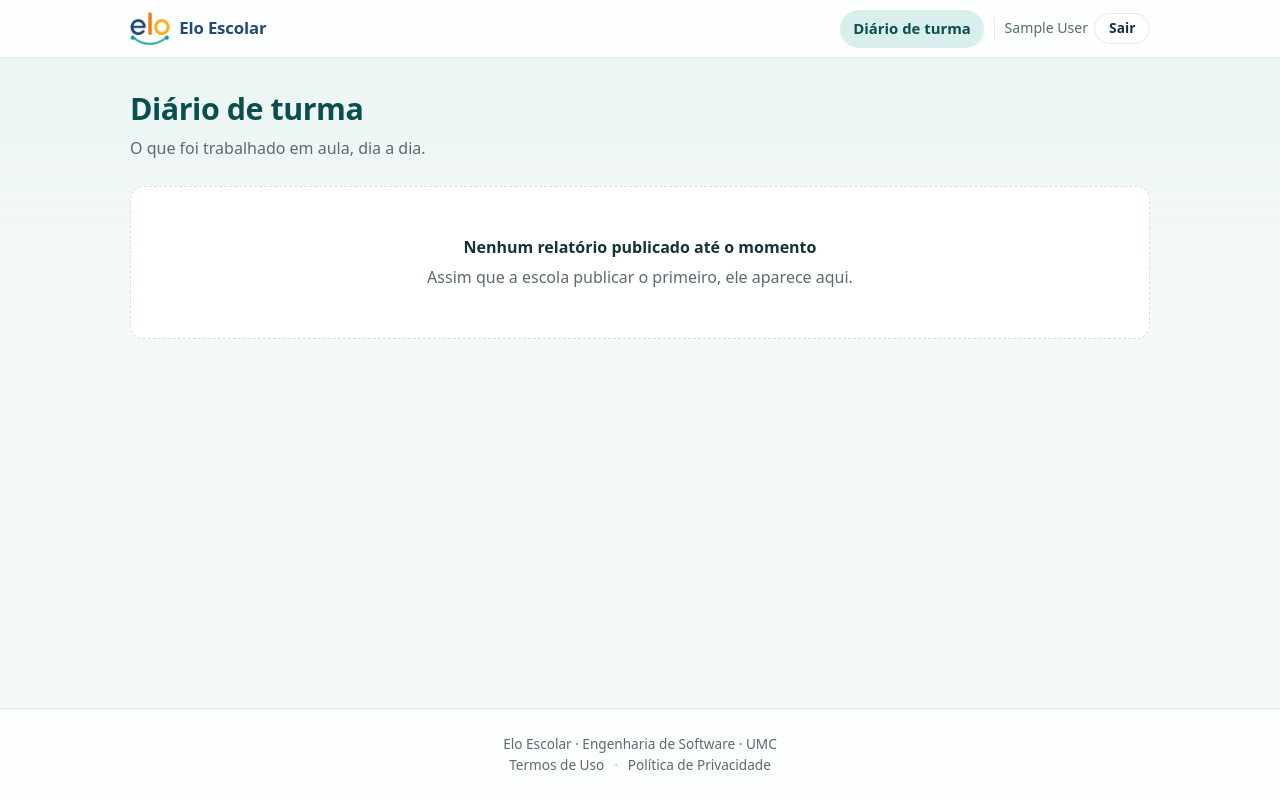
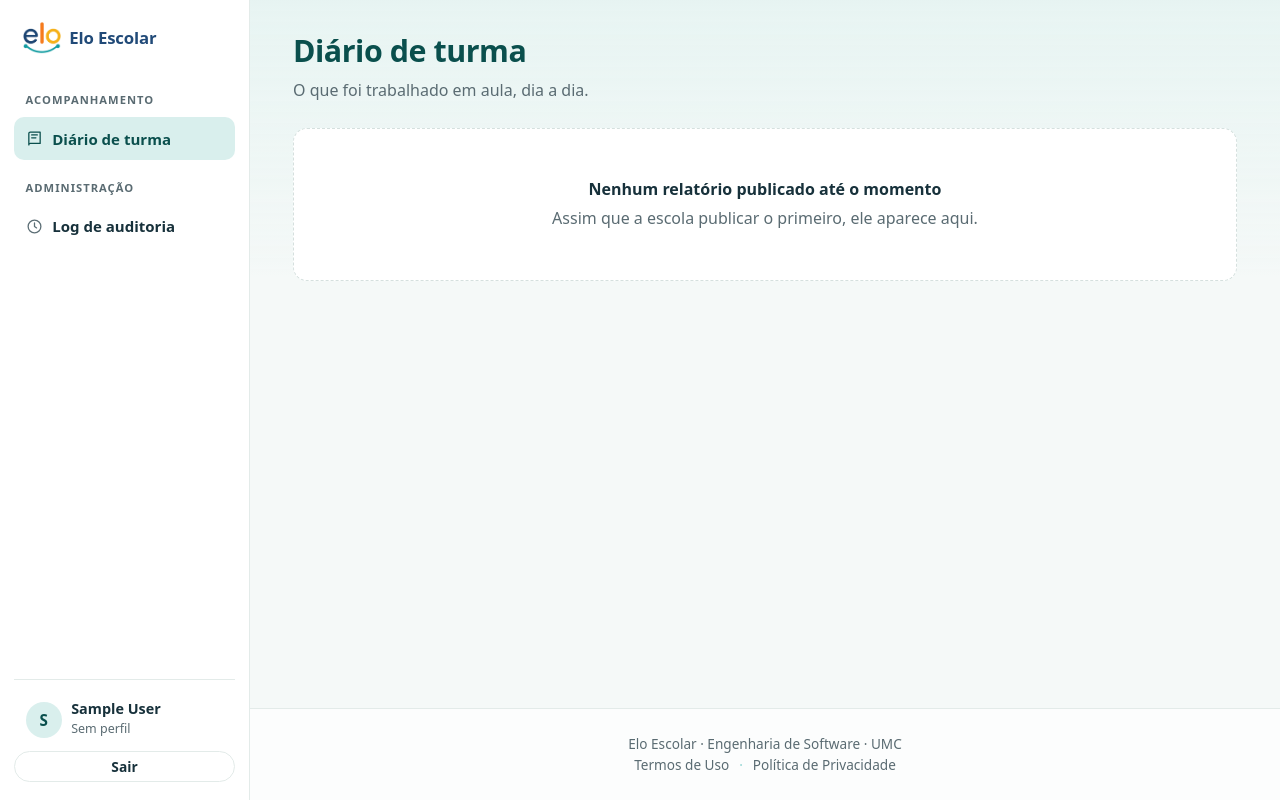
Before and after one commit to lucasaccardo/elo-escolar-project, a Django app: page /relatorios/ in a window 1280 px wide. Run offline with Django 5.2, Linux system fonts and the light colour scheme; the visitor is signed in with stand-in values (Sample User, id 1); data that the repository does not hold is empty.

Commit message:
Cria o menu lateral por perfil

```diff
--- a/acessos/context_processors.py
+++ b/acessos/context_processors.py
@@ -1,18 +1,28 @@
+from relatorios.permissions import obter_perfil, pode_publicar_relatorio
+
 from .models import SolicitacaoAcesso
 from .permissions import pode_aprovar_acessos, solicitacoes_que_pode_analisar
 
 
 def menu_acessos(request):
-    # Entrega para TODAS as telas se o menu "Pedidos de acesso" aparece
-    # e quantos pedidos estão esperando.
+    # Monta o menu lateral de TODAS as telas. Quem decide o que aparece
+    # continua sendo o permissions.py: aqui só perguntamos.
     usuario = request.user
-    if not usuario.is_authenticated or not pode_aprovar_acessos(usuario):
+    if not usuario.is_authenticated:
         return {}
 
-    pendentes = solicitacoes_que_pode_analisar(usuario).filter(
-        status=SolicitacaoAcesso.Status.PENDENTE
-    )
-    return {
-        'mostrar_pedidos': True,
-        'pedidos_pendentes': pendentes.count(),
+    perfil = obter_perfil(usuario)
+
+    dados = {
+        'perfil_tipo': perfil.get_tipo_display() if perfil else '',
+        'pode_publicar': pode_publicar_relatorio(usuario),
+        'mostrar_pedidos': pode_aprovar_acessos(usuario),
+        'pedidos_pendentes': 0,
     }
+
+    if dados['mostrar_pedidos']:
+        dados['pedidos_pendentes'] = solicitacoes_que_pode_analisar(usuario).filter(
+            status=SolicitacaoAcesso.Status.PENDENTE
+        ).count()
+
+    return dados
--- a/acessos/templates/acessos/cadastro.html
+++ b/acessos/templates/acessos/cadastro.html
@@ -5,7 +5,7 @@
 
 {% block corpo_classe %}pagina-entrada{% endblock %}
 
-{% block topo %}{% endblock %}
+{% block lateral %}{% endblock %}
 
 {% block conteudo %}
 
--- a/acessos/templates/acessos/cadastro_enviado.html
+++ b/acessos/templates/acessos/cadastro_enviado.html
@@ -5,7 +5,7 @@
 
 {% block corpo_classe %}pagina-entrada{% endblock %}
 
-{% block topo %}{% endblock %}
+{% block lateral %}{% endblock %}
 
 {% block conteudo %}
 
--- a/relatorios/templates/registration/login.html
+++ b/relatorios/templates/registration/login.html
@@ -5,7 +5,7 @@
 
 {% block corpo_classe %}pagina-entrada{% endblock %}
 
-{% block topo %}{% endblock %}
+{% block lateral %}{% endblock %}
 
 {% block conteudo %}
 
--- a/relatorios/templates/relatorios/base.html
+++ b/relatorios/templates/relatorios/base.html
@@ -9,42 +9,98 @@
 </head>
 <body class="{% block corpo_classe %}{% endblock %}">
 
-{% block topo %}
-<header class="topo">
-    <div class="topo__interno">
+<div class="app">
+
+{% block lateral %}
+    {% if user.is_authenticated %}
+    <aside class="lateral">
 
         <a class="marca" href="{% url 'lista_relatorios' %}">
             <img src="{% static 'img/logo-elo.png' %}" alt="">
             <span>Elo Escolar</span>
         </a>
 
-        {% if user.is_authenticated %}
-            <nav class="menu">
-                <a class="menu__link {% if request.resolver_match.url_name == 'lista_relatorios' %}menu__link--ativo{% endif %}"
-                   href="{% url 'lista_relatorios' %}">Diário de turma</a>
+        <nav class="nav">
+
+            <div class="nav__titulo">Acompanhamento</div>
+
+            <a class="nav__item {% if request.resolver_match.url_name == 'lista_relatorios' %}nav__item--ativo{% endif %}"
+               href="{% url 'lista_relatorios' %}">
+                <svg viewBox="0 0 24 24" fill="none" stroke="currentColor" stroke-width="1.8"
+                     stroke-linecap="round" stroke-linejoin="round">
+                    <path d="M4 19.5V5a2 2 0 0 1 2-2h14v16H6a2 2 0 0 0-2 2z"/>
+                    <path d="M8 7h8M8 11h6"/>
+                </svg>
+                Diário de turma
+            </a>
+
+            {% if pode_publicar %}
+                <a class="nav__item {% if request.resolver_match.url_name == 'cadastrar_relatorio' %}nav__item--ativo{% endif %}"
+                   href="{% url 'cadastrar_relatorio' %}">
+                    <svg viewBox="0 0 24 24" fill="none" stroke="currentColor" stroke-width="1.8"
+                         stroke-linecap="round" stroke-linejoin="round">
+                        <circle cx="12" cy="12" r="9"/>
+                        <path d="M12 8v8M8 12h8"/>
+                    </svg>
+                    Publicar relatório
+                </a>
+            {% endif %}
+
+            {% if mostrar_pedidos or user.is_staff %}
+                <div class="nav__titulo">Administração</div>
+            {% endif %}
 
             {% if mostrar_pedidos %}
-                    <a class="menu__link {% if request.resolver_match.url_name == 'fila_aprovacao' %}menu__link--ativo{% endif %}"
+                <a class="nav__item {% if request.resolver_match.url_name == 'fila_aprovacao' %}nav__item--ativo{% endif %}"
                    href="{% url 'fila_aprovacao' %}">
+                    <svg viewBox="0 0 24 24" fill="none" stroke="currentColor" stroke-width="1.8"
+                         stroke-linecap="round" stroke-linejoin="round">
+                        <path d="M15 20v-2a4 4 0 0 0-4-4H6a4 4 0 0 0-4 4v2"/>
+                        <circle cx="8.5" cy="7" r="3.5"/>
+                        <path d="M17 11l2 2 4-4"/>
+                    </svg>
                     Pedidos de acesso
                     {% if pedidos_pendentes %}
-                            <span class="etiqueta etiqueta--contador">{{ pedidos_pendentes }}</span>
+                        <span class="etiqueta etiqueta--contador nav__contador">{{ pedidos_pendentes }}</span>
                     {% endif %}
                 </a>
             {% endif %}
 
-                <span class="menu__usuario">{{ user.get_full_name|default:user.username }}</span>
+            {% if user.is_staff %}
+                <a class="nav__item" href="{% url 'admin:auditoria_evento_changelist' %}">
+                    <svg viewBox="0 0 24 24" fill="none" stroke="currentColor" stroke-width="1.8"
+                         stroke-linecap="round" stroke-linejoin="round">
+                        <circle cx="12" cy="12" r="9"/>
+                        <path d="M12 7v5l3 2"/>
+                    </svg>
+                    Log de auditoria
+                </a>
+            {% endif %}
+
+        </nav>
+
+        <div class="lateral__pe">
+            <div class="usuario">
+                <span class="usuario__inicial">
+                    {{ user.get_full_name|default:user.username|slice:":1"|upper }}
+                </span>
+                <div class="usuario__texto">
+                    <div class="usuario__nome">{{ user.get_full_name|default:user.username }}</div>
+                    <div class="usuario__perfil">{{ perfil_tipo|default:"Sem perfil" }}</div>
+                </div>
+            </div>
 
             <form method="post" action="{% url 'logout' %}">
                 {% csrf_token %}
                 <button type="submit" class="botao botao--claro botao--pequeno">Sair</button>
             </form>
-            </nav>
+        </div>
+
+    </aside>
     {% endif %}
+{% endblock %}
 
-    </div>
-</header>
-{% endblock %}
+<div class="painel">
 
     <main class="conteudo {% block classe_conteudo %}{% endblock %}">
 
@@ -65,5 +121,9 @@
         <a href="{% url 'privacidade' %}">Política de Privacidade</a>
     </footer>
 
+</div>
+
+</div>
+
 </body>
 </html>
--- a/static/css/estilo.css
+++ b/static/css/estilo.css
@@ -103,30 +103,42 @@ textarea:focus-visible {
 .texto-pequeno { font-size: .875rem; }
 .centralizado { text-align: center; }
 
-/* ---------------------------------------------------------------- 3. TOPO */
-.topo {
-    position: sticky;           /* acompanha a rolagem */
-    top: 0;
-    z-index: 10;
-    background-color: rgba(255, 255, 255, .88);
-    backdrop-filter: blur(10px);
-    border-bottom: 1px solid var(--borda);
+/* ---------------------------------------------------------------- 3. MENU LATERAL
+   A pagina e dividida em duas colunas: o menu (.lateral) e o resto (.painel).
+   Quem nao tem menu (login, cadastro) simplesmente nao desenha a coluna da
+   esquerda, e o painel ocupa a largura toda. */
+.app {
+    flex: 1;
+    display: flex;
+    align-items: flex-start;
 }
 
-.topo__interno {
-    max-width: 1060px;
-    margin: 0 auto;
-    padding: .6rem 1.25rem;
+.painel {
+    flex: 1;
+    min-width: 0;               /* impede que texto longo estufe a coluna */
     display: flex;
-    align-items: center;
-    justify-content: space-between;
-    gap: 1rem;
+    flex-direction: column;
+    min-height: 100vh;
+}
+
+.lateral {
+    position: sticky;           /* fica parado enquanto a pagina rola */
+    top: 0;
+    width: 250px;
+    flex-shrink: 0;
+    height: 100vh;
+    display: flex;
+    flex-direction: column;
+    padding: 1.1rem .85rem 1.1rem;
+    background-color: var(--papel);
+    border-right: 1px solid var(--borda);
 }
 
 .marca {
     display: flex;
     align-items: center;
-    gap: .6rem;
+    gap: .55rem;
+    padding: .3rem .6rem 1.3rem;
     text-decoration: none;
     color: var(--azul-900);
     font-weight: 700;
@@ -134,49 +146,91 @@ textarea:focus-visible {
     letter-spacing: -.01em;
 }
 
-.marca img { height: 34px; width: auto; display: block; }
+.marca img { height: 32px; width: auto; display: block; }
 
-.menu {
+.nav { display: flex; flex-direction: column; gap: .15rem; }
+
+.nav__titulo {
+    padding: 1rem .75rem .35rem;
+    font-size: .7rem;
+    font-weight: 700;
+    text-transform: uppercase;
+    letter-spacing: .09em;
+    color: var(--tinta-suave);
+}
+
+.nav__item {
     display: flex;
     align-items: center;
-    gap: .4rem;
-    flex-wrap: wrap;
-}
-
-.menu__link {
-    display: inline-flex;
-    align-items: center;
-    gap: .45rem;
-    padding: .45rem .85rem;
-    border-radius: 999px;
+    gap: .6rem;
+    padding: .6rem .75rem;
+    border-radius: 10px;
     color: var(--tinta);
     text-decoration: none;
-    font-size: .93rem;
+    font-size: .94rem;
     font-weight: 550;
     transition: background-color var(--transicao), color var(--transicao);
 }
 
-.menu__link:hover { background-color: var(--marca-50); color: var(--marca-900); }
-.menu__link--ativo { background-color: var(--marca-100); color: var(--marca-900); }
+.nav__item svg { width: 17px; height: 17px; flex-shrink: 0; opacity: .7; }
 
-.menu__usuario {
-    display: inline-flex;
+.nav__item:hover { background-color: var(--marca-50); color: var(--marca-900); }
+
+.nav__item--ativo {
+    background-color: var(--marca-100);
+    color: var(--marca-900);
+    font-weight: 650;
+}
+
+.nav__item--ativo svg { opacity: 1; }
+
+.nav__contador { margin-left: auto; }
+
+/* Bloco de quem esta logado, colado no pe do menu. */
+.lateral__pe {
+    margin-top: auto;           /* empurra para baixo */
+    padding-top: 1rem;
+    border-top: 1px solid var(--borda);
+}
+
+.usuario {
+    display: flex;
     align-items: center;
-    gap: .5rem;
-    padding-left: .6rem;
-    margin-left: .2rem;
-    border-left: 1px solid var(--borda);
-    color: var(--tinta-suave);
-    font-size: .88rem;
+    gap: .6rem;
+    padding: .3rem .75rem .75rem;
 }
+
+.usuario__inicial {
+    display: grid;
+    place-items: center;
+    width: 36px;
+    height: 36px;
+    flex-shrink: 0;
+    border-radius: 50%;
+    background-color: var(--marca-100);
+    color: var(--marca-900);
+    font-weight: 700;
+    font-size: .95rem;
+}
+
+.usuario__nome {
+    font-weight: 650;
+    font-size: .9rem;
+    line-height: 1.3;
+    word-break: break-word;
+}
+
+.usuario__perfil { font-size: .78rem; color: var(--tinta-suave); }
+
+.lateral__pe .botao { width: 100%; }
 
 /* ---------------------------------------------------------------- 4. CONTEUDO */
 .conteudo {
     flex: 1;                     /* empurra o rodape para baixo */
     width: 100%;
-    max-width: 1060px;
+    max-width: 1000px;
     margin: 0 auto;
-    padding: 2rem 1.25rem 3rem;
+    padding: 2rem 1.75rem 3rem;
 }
 
 .conteudo--estreito { max-width: 760px; }
```
Also changed, not shown: other parts of static/css/estilo.css (+48 -3 lines). Lines whose indentation alone changed are shown as unchanged.
